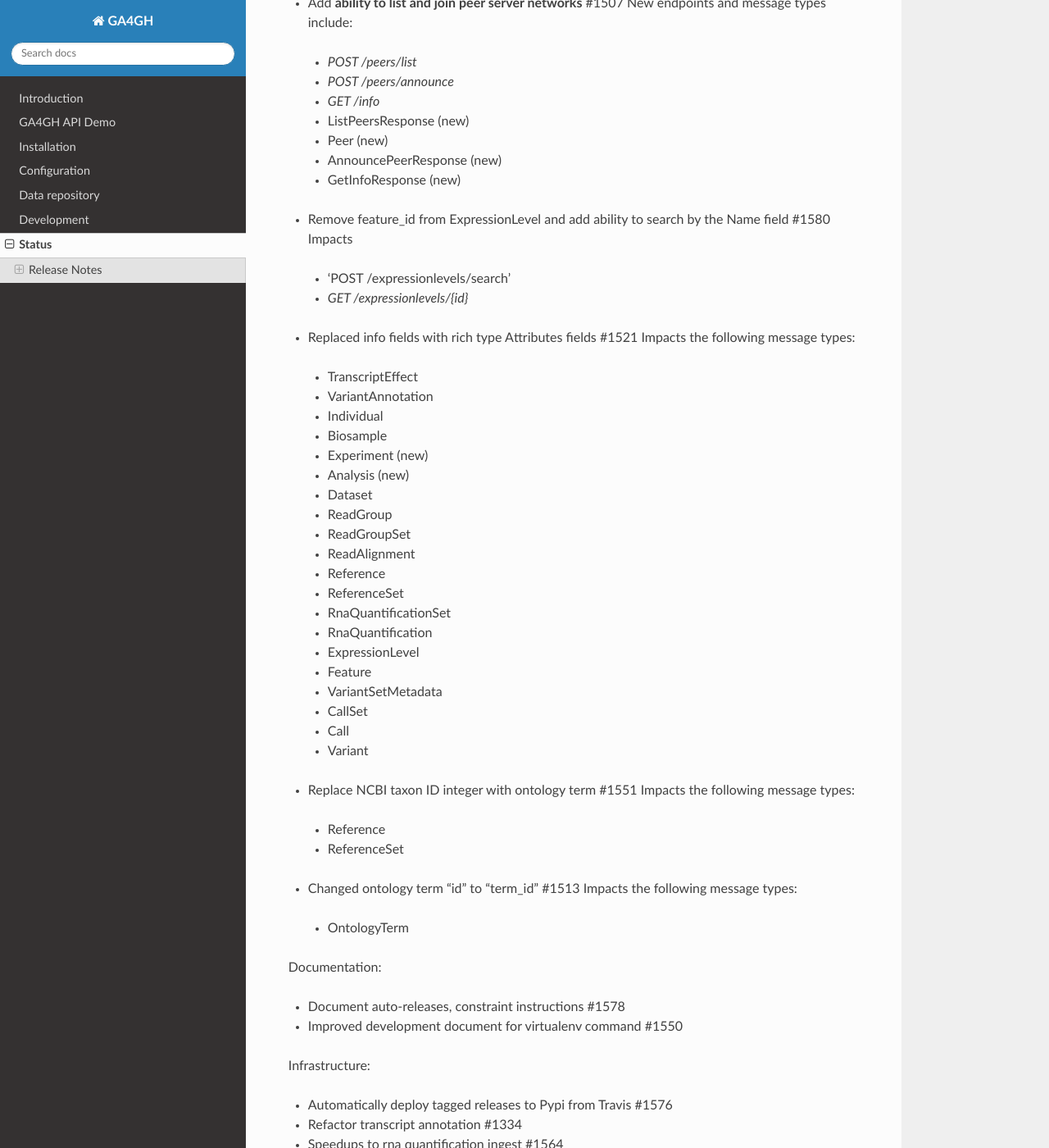
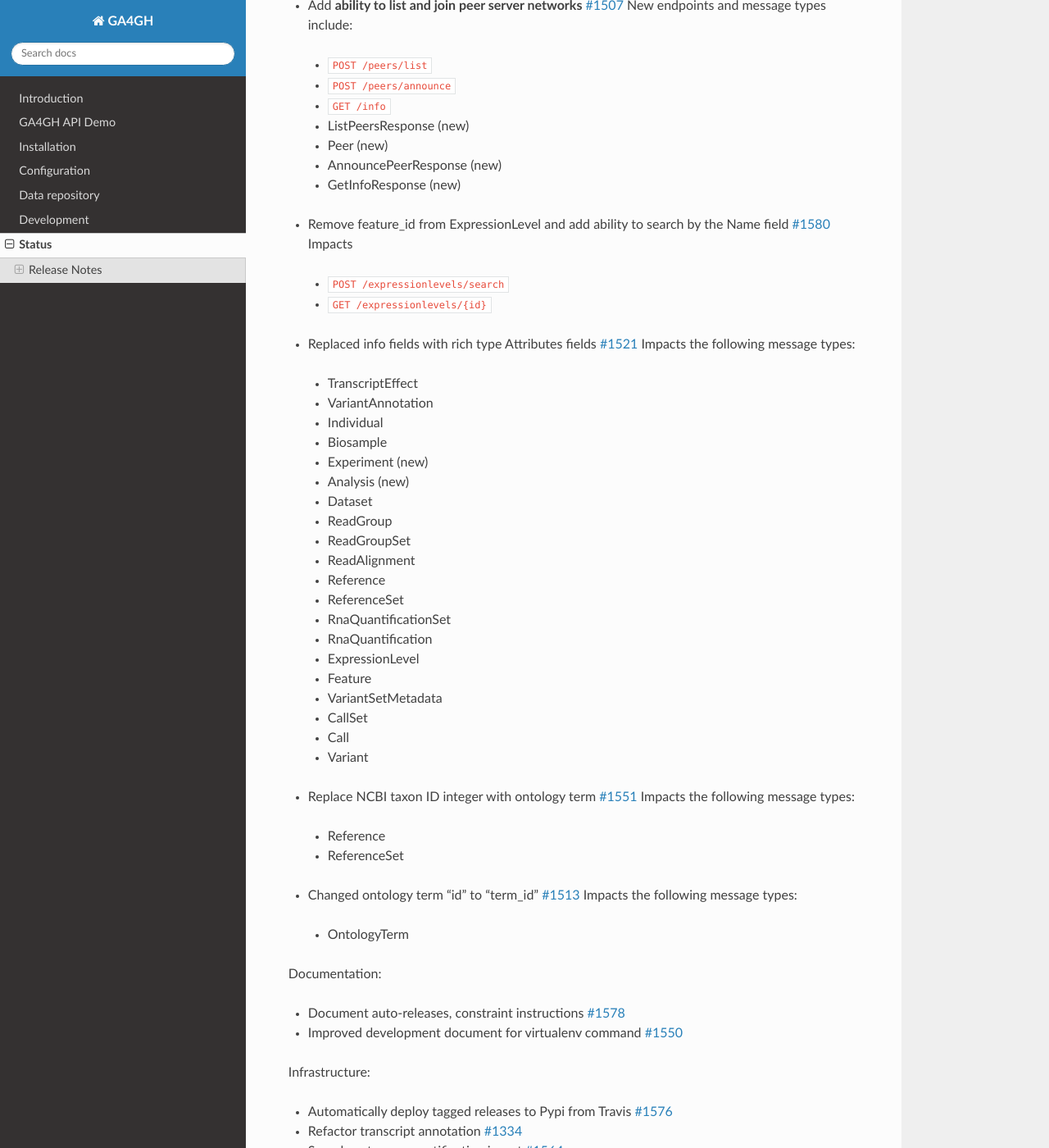
Before and after one commit to ga4gh/ga4gh-server, a Sphinx documentation site: the page built from docs/status.rst, in a window 1280 px wide and 1400 px high, scrolled down 826 px. Shown: the whole window at 82% size. Built offline with Sphinx 7.4.7 and the Read the Docs theme 2.0.0, drawn with Linux system fonts in a browser that asks for light colours; some of the changed lines change nothing that is shown; some of the changed text lies outside the part shown.

Commit message:
add links, proper back ticks

```diff
--- a/docs/status.rst
+++ b/docs/status.rst
@@ -29,29 +29,29 @@ the documentation.
 
 Features:
 
-- **Rename package from “ga4gh” to “ga4gh-server”** #1582, #1583
+- **Rename package from “ga4gh” to “ga4gh-server”** `#1582 <https://github.com/ga4gh/ga4gh-server/issues/1582>`__, `#1583 <https://github.com/ga4gh/ga4gh-server/issues/1583>`__
 
-- Added **support for BigWig files** in a new Continuous Data object #1573  New endpoints and message types include:
- - `POST /continuoussets/search`
- - `GET /continuoussets/{id}`
- - `POST /continuous/search`
+- Added **support for BigWig files** in a new Continuous Data object `#1573 <https://github.com/ga4gh/ga4gh-server/issues/1573>`__  New endpoints and message types include:
+ - ``POST /continuoussets/search``
+ - ``GET /continuoussets/{id}``
+ - ``POST /continuous/search``
  - Continuous (new)
  - ContinuousSet (new)
 
-- Add **ability to list and join peer server networks** #1507  New endpoints and message types include:
- - `POST /peers/list`
- - `POST /peers/announce`
- - `GET /info`
+- Add **ability to list and join peer server networks** `#1507 <https://github.com/ga4gh/ga4gh-server/issues/1507>`__  New endpoints and message types include:
+ - ``POST /peers/list``
+ - ``POST /peers/announce``
+ - ``GET /info``
  - ListPeersResponse (new)
  - Peer (new)
  - AnnouncePeerResponse (new)
  - GetInfoResponse (new)
 
-- Remove feature_id from ExpressionLevel and add ability to search by the Name field #1580  Impacts
- - 'POST /expressionlevels/search'
- - `GET /expressionlevels/{id}`
+- Remove feature_id from ExpressionLevel and add ability to search by the Name field `#1580  <https://github.com/ga4gh/ga4gh-server/issues/1580>`__  Impacts
+ - ``POST /expressionlevels/search``
+ - ``GET /expressionlevels/{id}``
 
-- Replaced info fields with rich type Attributes fields #1521  Impacts the following message types:
+- Replaced info fields with rich type Attributes fields `#1521 <https://github.com/ga4gh/ga4gh-server/issues/1521>`__  Impacts the following message types:
  - TranscriptEffect
  - VariantAnnotation
  - Individual
@@ -73,26 +73,26 @@ Features:
  - Call
  - Variant
 
-- Replace NCBI taxon ID integer with ontology term #1551  Impacts the following message types:
+- Replace NCBI taxon ID integer with ontology term `#1551 <https://github.com/ga4gh/ga4gh-server/issues/1551>`__  Impacts the following message types:
  - Reference
  - ReferenceSet
 
-- Changed ontology term “id” to “term_id” #1513  Impacts the following message types:
+- Changed ontology term “id” to “term_id” `#1513 <https://github.com/ga4gh/ga4gh-server/issues/1513>`__  Impacts the following message types:
  - OntologyTerm
 
 Documentation:
 
-- Document auto-releases, constraint instructions #1578
+- Document auto-releases, constraint instructions `#1578 <https://github.com/ga4gh/ga4gh-server/issues/1578>`__
 
-- Improved development document for virtualenv command #1550
+- Improved development document for virtualenv command `#1550 <https://github.com/ga4gh/ga4gh-server/issues/1550>`__
 
 Infrastructure:
 
-- Automatically deploy tagged releases to Pypi from Travis #1576
+- Automatically deploy tagged releases to Pypi from Travis `#1576 <https://github.com/ga4gh/ga4gh-server/issues/1576>`__
 
-- Refactor transcript annotation #1334
+- Refactor transcript annotation `#1334 <https://github.com/ga4gh/ga4gh-server/issues/1334>`__
 
-- Speedups to rna quantification ingest #1564
+- Speedups to rna quantification ingest `#1564 <https://github.com/ga4gh/ga4gh-server/issues/1564>`__
 
 
 *****
```
